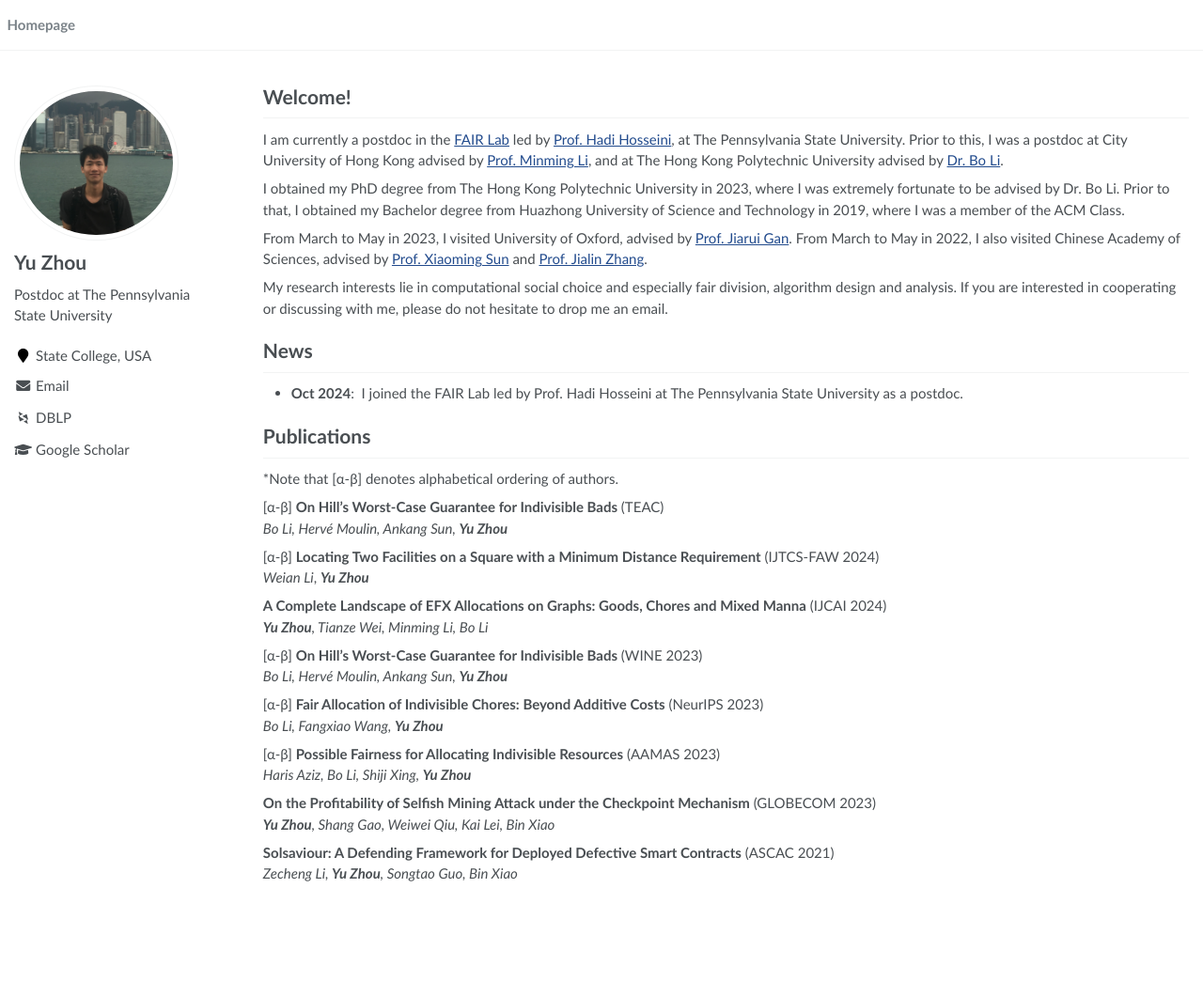
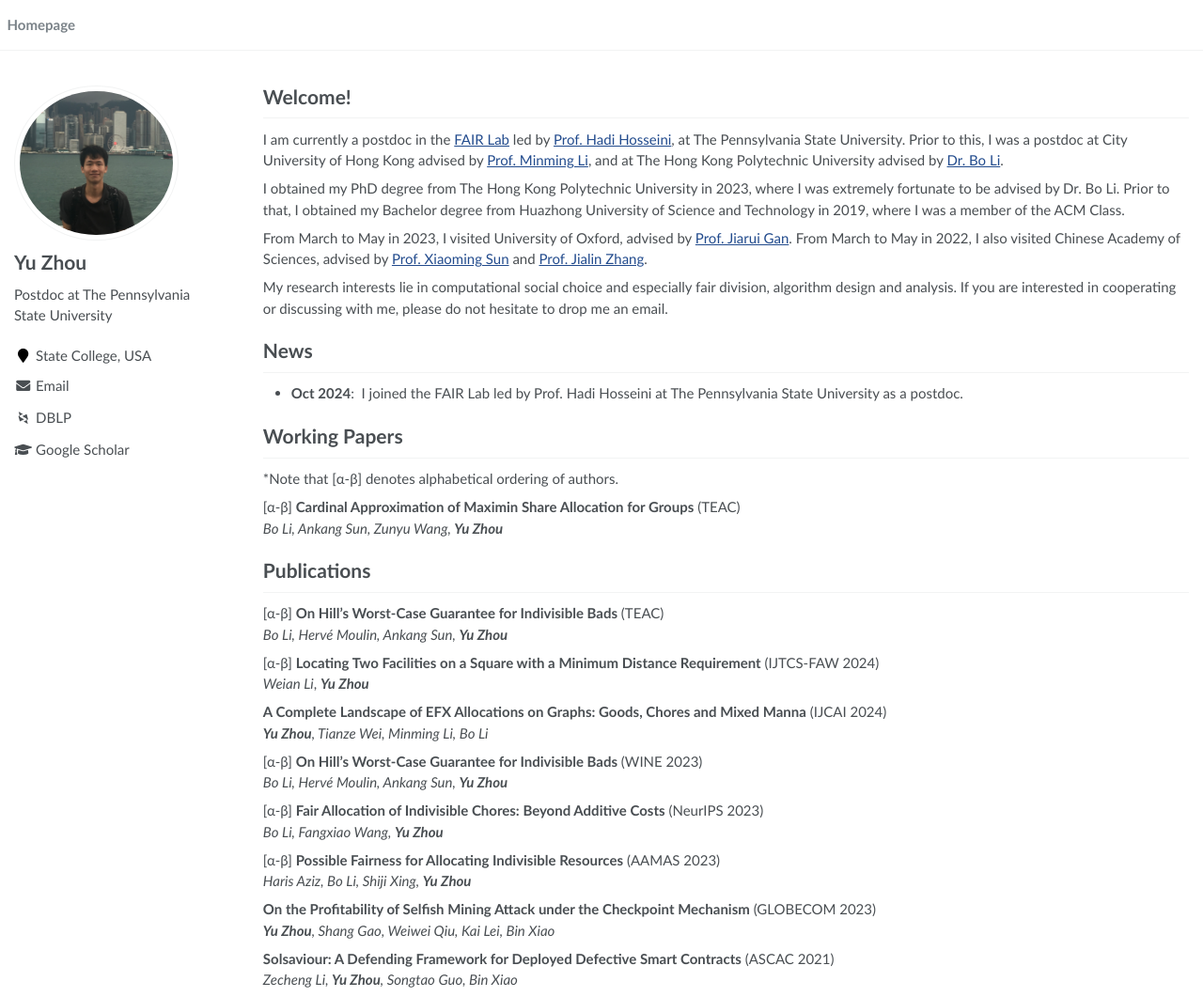
Before and after one commit to yuzhouhomepage/yuzhouhomepage.github.io, a Jekyll site: the page built from _pages/about.md, in a window 1280 px wide and 1061 px high. Shown: the whole window at 94% size. Built offline with Jekyll 4.4.1, drawn with Linux system fonts in a browser that asks for light colours; some web fonts are replaced.

Commit message:
Update about.md

```diff
--- a/_pages/about.md
+++ b/_pages/about.md
@@ -32,9 +32,13 @@ If you are interested in cooperating or discussing with me, please do not hesita
 # News
 - **Oct 2024**: &nbsp;I joined the FAIR Lab led by Prof. Hadi Hosseini at The Pennsylvania State University as a postdoc.
 
-# Publications
+# Working Papers
 *Note that [&alpha;-&beta;] denotes alphabetical ordering of authors.
 
+[&alpha;-&beta;] **Cardinal Approximation of Maximin Share Allocation for Groups** (TEAC)
+*Bo Li, Ankang Sun, Zunyu Wang, **Yu Zhou***
+
+# Publications
 [&alpha;-&beta;] **On Hill’s Worst-Case Guarantee for Indivisible Bads** (TEAC)
 *Bo Li, Hervé Moulin, Ankang Sun, **Yu Zhou***
 
```
